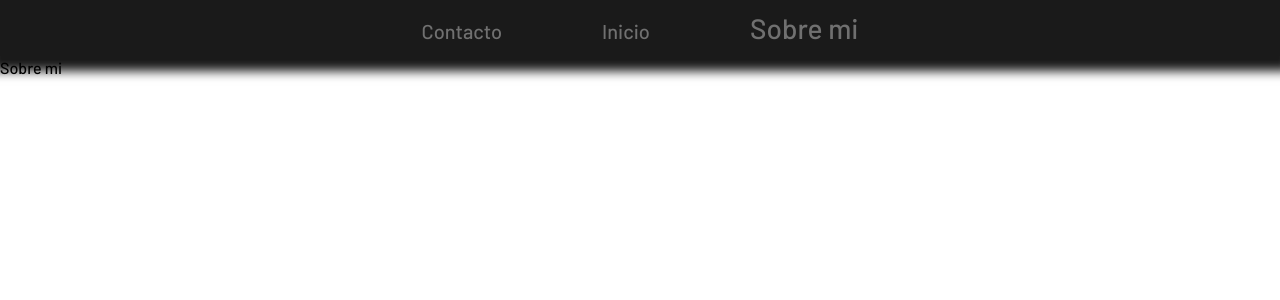
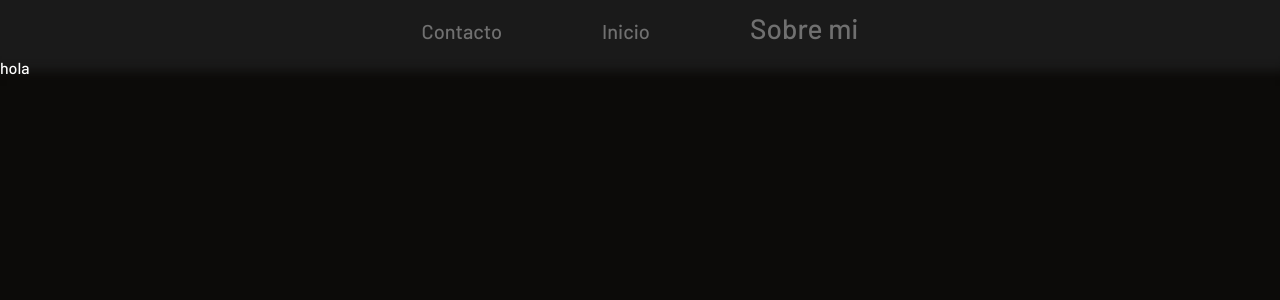
Before and after one commit to a-Marino/Portfolio, a Vue app: page /about in a window 1280 px wide. Shown: the top 300 px of the page. Built offline with nearby package versions, Linux system fonts and the light colour scheme.

Commit message:
Linkedin y about

```diff
--- a/package.json
+++ b/package.json
@@ -15,12 +15,13 @@
   },
   "devDependencies": {
     "@vue/cli-plugin-babel": "~4.5.0",
-    "@vue/cli-plugin-eslint": "~4.5.0",
+    "@vue/cli-plugin-eslint": "^4.5.13",
     "@vue/cli-plugin-router": "^4.5.12",
     "@vue/cli-service": "~4.5.0",
     "autoprefixer": "^9.8.6",
     "babel-eslint": "^10.1.0",
     "eslint": "^6.7.2",
+    "eslint-config-vue": "^2.0.2",
     "eslint-plugin-vue": "^6.2.2",
     "postcss": "^7.0.35",
     "tailwindcss": "npm:@tailwindcss/postcss7-compat@^2.1.2",
--- a/src/components/Nav.vue
+++ b/src/components/Nav.vue
@@ -28,23 +28,22 @@ export default {
         box-shadow: 0 5px 10px 10px #1a1a1a;
     }
 
-    .nav a {
+    .link {
         color: #707070;
         font-size: 20px;
         transition: .2s;
     }
 
-    .nav a.router-link-exact-active {
+    a.router-link-exact-active {
         font-size: 28px;
     }
 
-    .nav a.router-link-active:hover {
-        transform: scale(1);
-    }
-
-    .nav a:hover {
+    .link:hover {
+        color: #B7B7B7;
+        -webkit-transform: scale(1.2);
+        -moz-transform: scale(1.2);
+        -o-transform: scale(1.2);
         transform: scale(1.2);
         transition: .3s;
-        color: #B7B7B7;
     }
 </style>
--- a/src/views/About.vue
+++ b/src/views/About.vue
@@ -1,8 +1,10 @@
 <template>
-    <div>
-        <Nav/>
-        <h1>Sobre mi</h1>
-    </div>
+	<div class="about min-h-screen">
+		<Nav/>
+		<div>
+			<h1>hola</h1>
+		</div>
+	</div>
 </template>
 
 <script>
@@ -15,3 +17,10 @@ export default {
     }
 }
 </script>
+
+<style scoped>
+	.about {
+		background-color: #0C0B09;
+		color: #fff;
+	}
+</style>
```
Also changed, not shown: 1 other file (tests, documents, lock files or other folders). Lines whose indentation alone changed are shown as unchanged.
